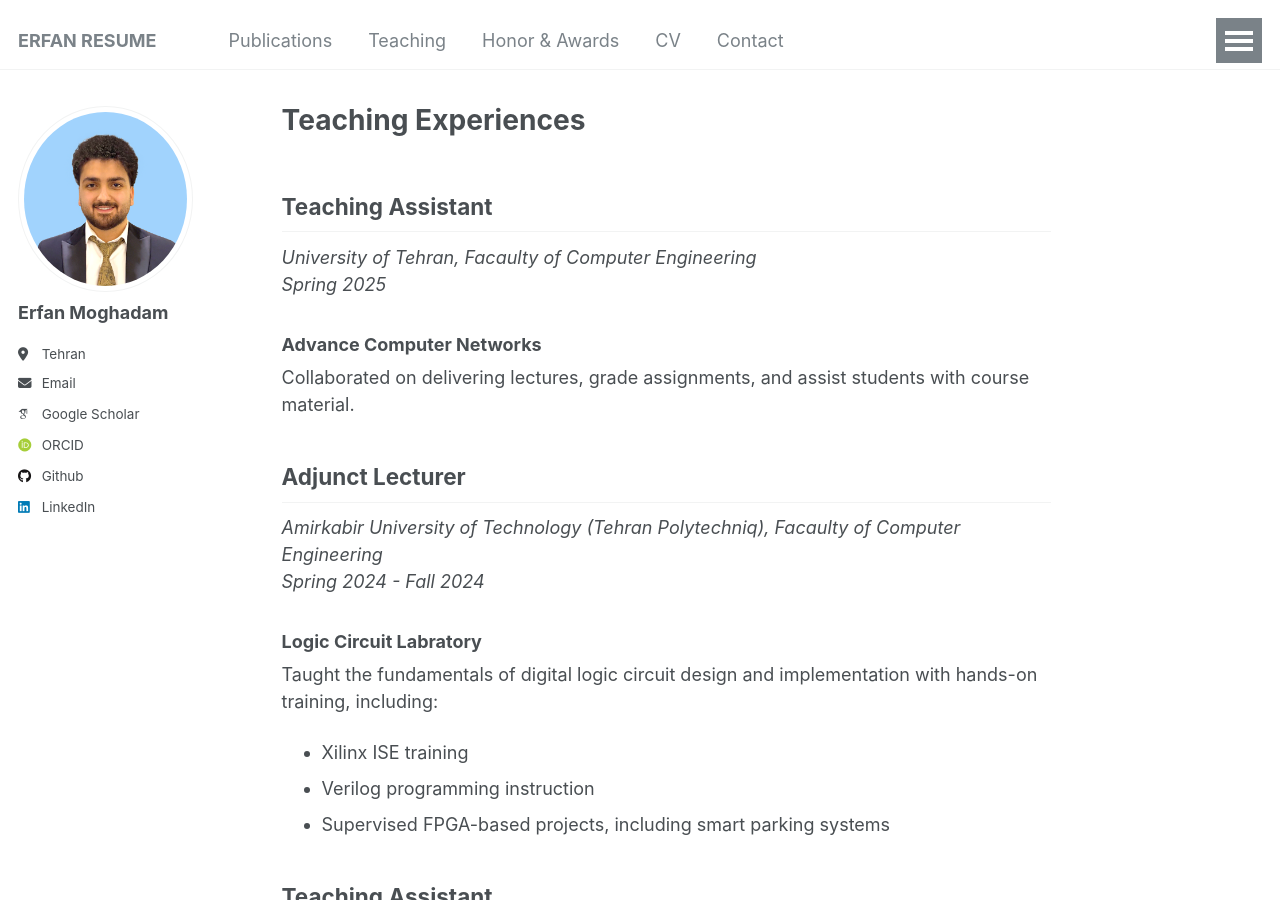
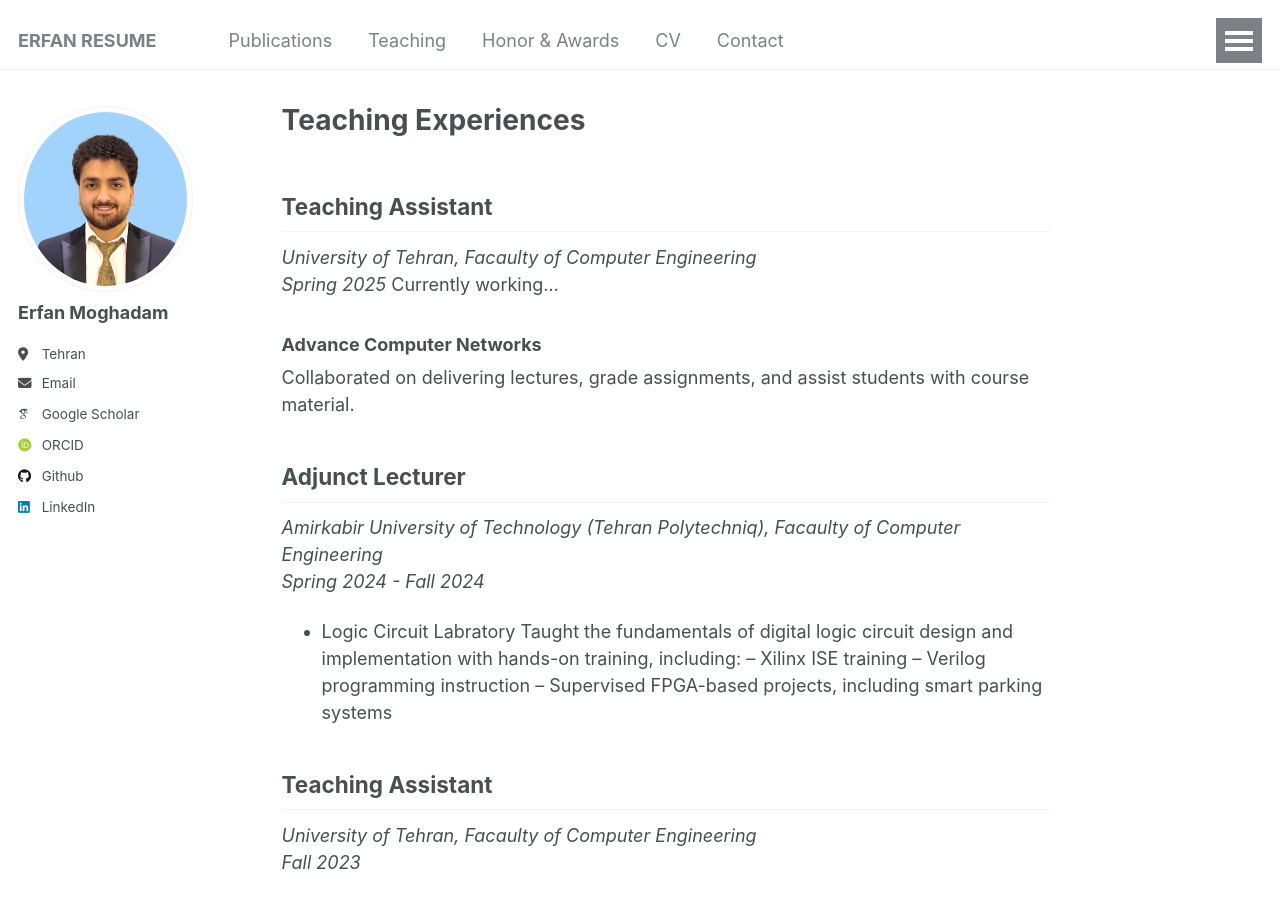
Before and after one commit to erfanresume/erfanresume.github.io, a Jekyll site: the page built from _pages/teaching.md, in a window 1280 px wide and 900 px high. Built offline with Jekyll 4.4.1, drawn with Linux system fonts in a browser that asks for light colours; some web fonts are replaced.

Commit message:
Update teaching.md

```diff
--- a/_pages/teaching.md
+++ b/_pages/teaching.md
@@ -7,17 +7,18 @@ redirect_from:
 ## Teaching Assistant
 *University of Tehran, Facaulty of Computer Engineering<br>
 Spring 2025*
+Currently working...
 ### Advance Computer Networks
 Collaborated on delivering lectures, grade assignments, and assist students with course material.
 
 ## Adjunct Lecturer
 *Amirkabir University of Technology (Tehran Polytechniq), Facaulty of Computer Engineering<br>
  Spring 2024 - Fall 2024*
-### Logic Circuit Labratory
+- Logic Circuit Labratory
 Taught the fundamentals of digital logic circuit design and implementation with hands-on training, including:
-- Xilinx ISE training
-- Verilog programming instruction
-- Supervised FPGA-based projects, including smart parking systems
+-- Xilinx ISE training
+-- Verilog programming instruction
+-- Supervised FPGA-based projects, including smart parking systems
 
 ## Teaching Assistant
 *University of Tehran, Facaulty of Computer Engineering<br>
```
